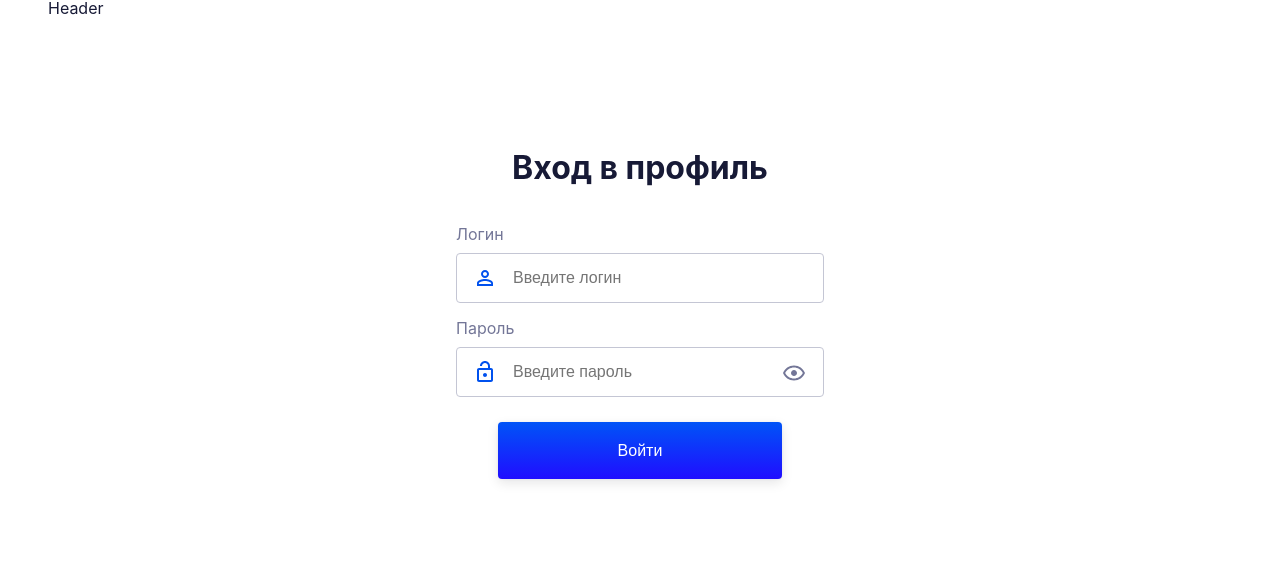
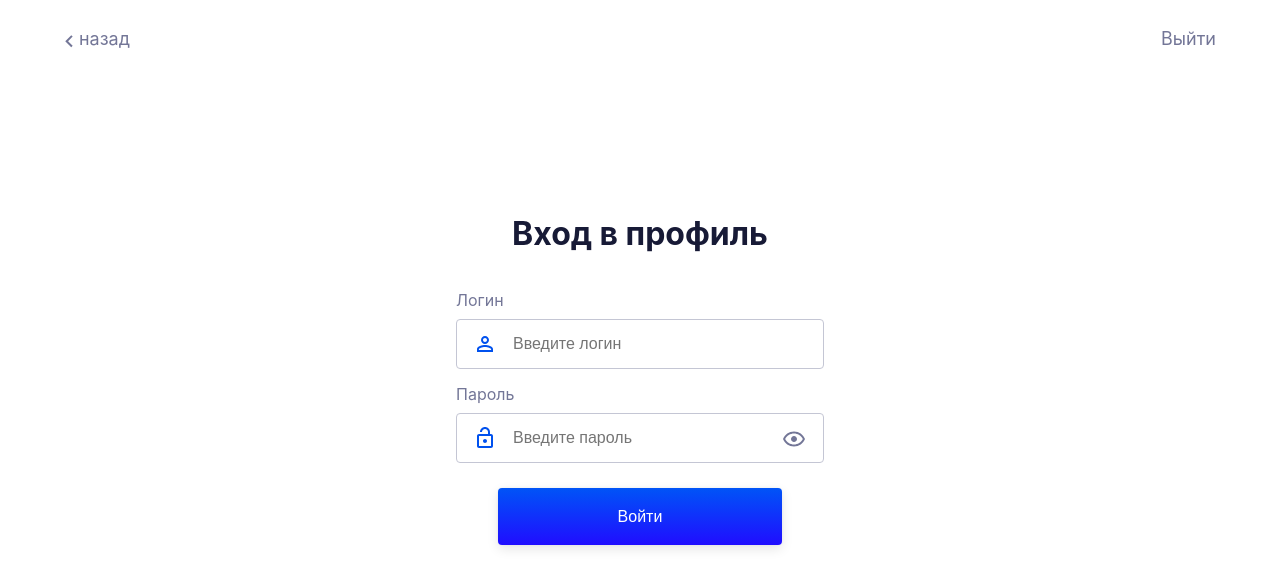
Before and after one commit to IamAndrey/kode_internship, a React (Create React App) app: page /login in a window 1280 px wide. Shown: the top 588 px of the page. Built offline with nearby package versions, Linux system fonts and the light colour scheme.

Commit message:
Updated Header style

```diff
--- a/src/components/Filter/Flter.js
+++ b/src/components/Filter/Flter.js
@@ -3,7 +3,7 @@ import {useSelector, useDispatch} from "react-redux";
 import {getTypes, setCurrentType} from "../../redux/actions/typeActions";
 import {getSubtypes, setCurrentSubtype} from "../../redux/actions/subtypeActions";
 import './style.scss'
-import arrow from '../../assets/svg/arrow.svg'
+import arrow from '../../assets/svg/arrow-down.svg'
 import Option from "./Option";
 
 
--- a/src/components/Header/Header.js
+++ b/src/components/Header/Header.js
@@ -1,9 +1,24 @@
-import React, {useState} from "react";
+import React from "react";
+import './style.scss'
+import {Link} from "react-router-dom";
+import arrowBack from '../../assets/svg/arrow-back.svg'
 
 const Header = () => {
 
     return (
-        <div className='header'>Header</div>
+        <div className='container-header'>
+            <div className='header-left'>
+                <img src={arrowBack} alt='arrow-back'/>
+                <div className="link">
+                    <Link to="#" className="back p2">назад</Link>
+                </div>
+            </div>
+            <div className='header-right'>
+                <div className="link" >
+                    <Link to="#" className="exit p2">Выйти</Link>
+                </div>
+            </div>
+        </div>
     )
 }
 
--- /dev/null
+++ b/src/components/Header/style.scss
@@ -0,0 +1,45 @@
+@import 'src/sass/variables.scss';
+
+header {
+  height: 50px;
+  margin-top: $margin-2;
+  margin-bottom: $margin-2;
+}
+
+.container-header {
+  width: 100%;
+  display: flex;
+  justify-content: space-between;
+  align-items: center;
+
+  .header-left, .header-right {
+    .link {
+
+      a {
+        font-size: $p1;
+      }
+
+      .back, .exit {
+        max-width: 60px;
+        width: 100%;
+        color: $gray-400;
+        display: block;
+        padding-bottom: 5px;
+        transition: .2s;
+        text-align: center;
+      }
+
+      .back:hover, .exit:hover {
+        color: $gray-700;
+      }
+    }
+  }
+
+  .header-left {
+    display: flex;
+    margin-left: $margin-2;
+  }
+  .header-right {
+    margin-right: $margin-2;
+  }
+}
```
Also changed, not shown: src/assets/svg/arrow-back.svg (added), src/assets/svg/arrow-down.svg (renamed from src/assets/svg/arrow.svg).
